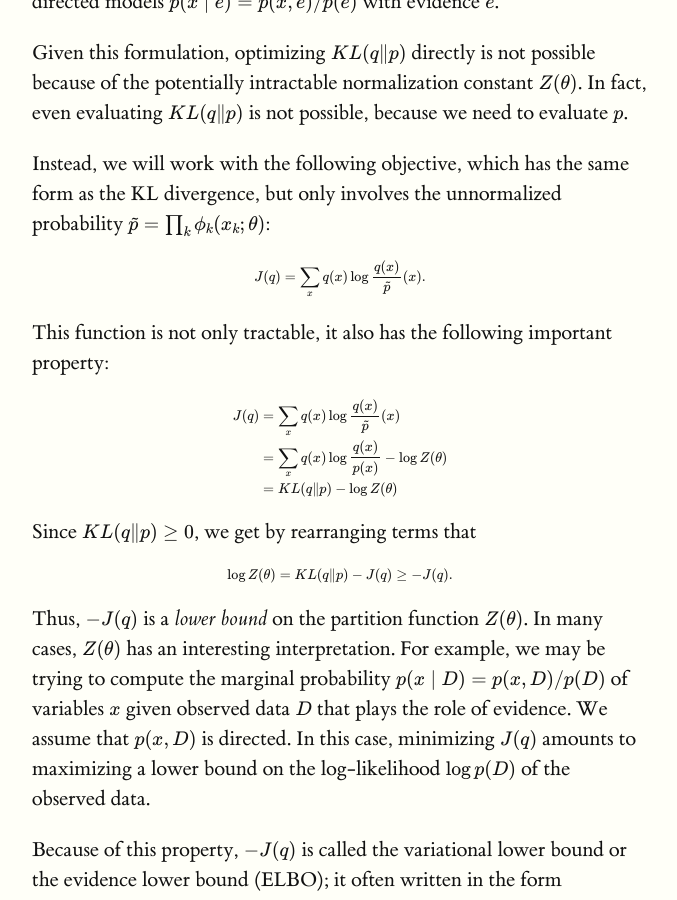
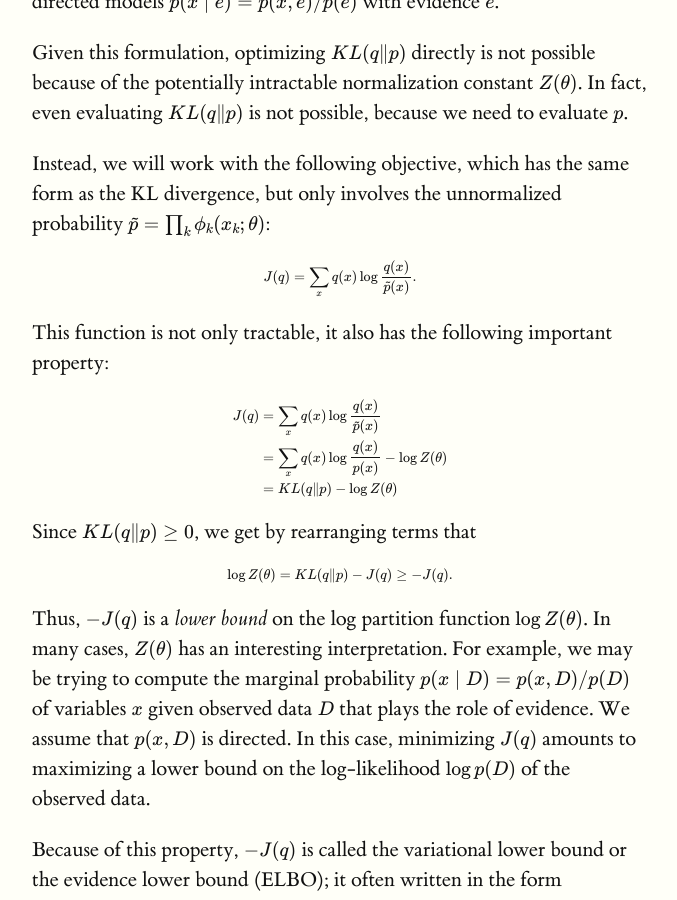
Before and after one commit to ermongroup/cs228-notes, a Jekyll site: the page built from inference/variational/index.md, in a window 1280 px wide and 900 px high, scrolled down 2762 px. Shown: the whole window, without its empty margins (128-805 px from the left). Built offline with Jekyll 4.4.1, drawn with Linux system fonts in a browser that asks for light colours; formulas are drawn with MathJax 3.

Commit message:
Fix variational lower bound equations (#154)

```diff
--- a/inference/variational/index.md
+++ b/inference/variational/index.md
@@ -54,14 +54,14 @@ Given this formulation, optimizing $$KL(q\|p)$$ directly is not possible because
 
 Instead, we will work with the following objective, which has the same form as the KL divergence, but only involves the unnormalized probability $$\tp = \prod_{k} \phi_k(x_k; \theta) $$:
 
-$$ J(q) = \sum_x q(x) \log \frac{q(x)} \tp(x). $$
+$$ J(q) = \sum_x q(x) \log \frac{q(x)}{\tp(x)}. $$
 
 This function is not only tractable, it also has the following important property:
 
 $$
 \begin{align*}
 J(q)
-&= \sum_x q(x) \log \frac{q(x)} \tp(x) \\
+&= \sum_x q(x) \log \frac{q(x)} {\tp(x)} \\
 &= \sum_x q(x) \log \frac{q(x)}{p(x)} - \log Z(\theta) \\
 &= KL(q\|p) - \log Z(\theta)
 \end{align*}
@@ -71,7 +71,7 @@ Since $$ KL(q\|p) \geq 0 $$, we get by rearranging terms that
 
 $$ \log Z(\theta) = KL(q\|p) - J(q) \geq -J(q). $$
 
-Thus, $$-J(q)$$ is a *lower bound* on the partition function $$Z(\theta)$$. In many cases, $$Z(\theta)$$ has an interesting interpretation. For example, we may be trying to compute the marginal probability $$p(x \mid D) = p(x,D) / p(D)$$ of variables $$x$$ given observed data $$D$$ that plays the role of evidence. We assume that $$p(x,D)$$ is directed. In this case, minimizing $$J(q)$$ amounts to maximizing a lower bound on the log-likelihood $$\log p(D)$$ of the observed data.
+Thus, $$-J(q)$$ is a *lower bound* on the log partition function $$\log Z(\theta)$$. In many cases, $$Z(\theta)$$ has an interesting interpretation. For example, we may be trying to compute the marginal probability $$p(x \mid D) = p(x,D) / p(D)$$ of variables $$x$$ given observed data $$D$$ that plays the role of evidence. We assume that $$p(x,D)$$ is directed. In this case, minimizing $$J(q)$$ amounts to maximizing a lower bound on the log-likelihood $$\log p(D)$$ of the observed data.
 
 Because of this property, $$-J(q)$$ is called the variational lower bound or the evidence lower bound (ELBO); it often written in the form
 
```
